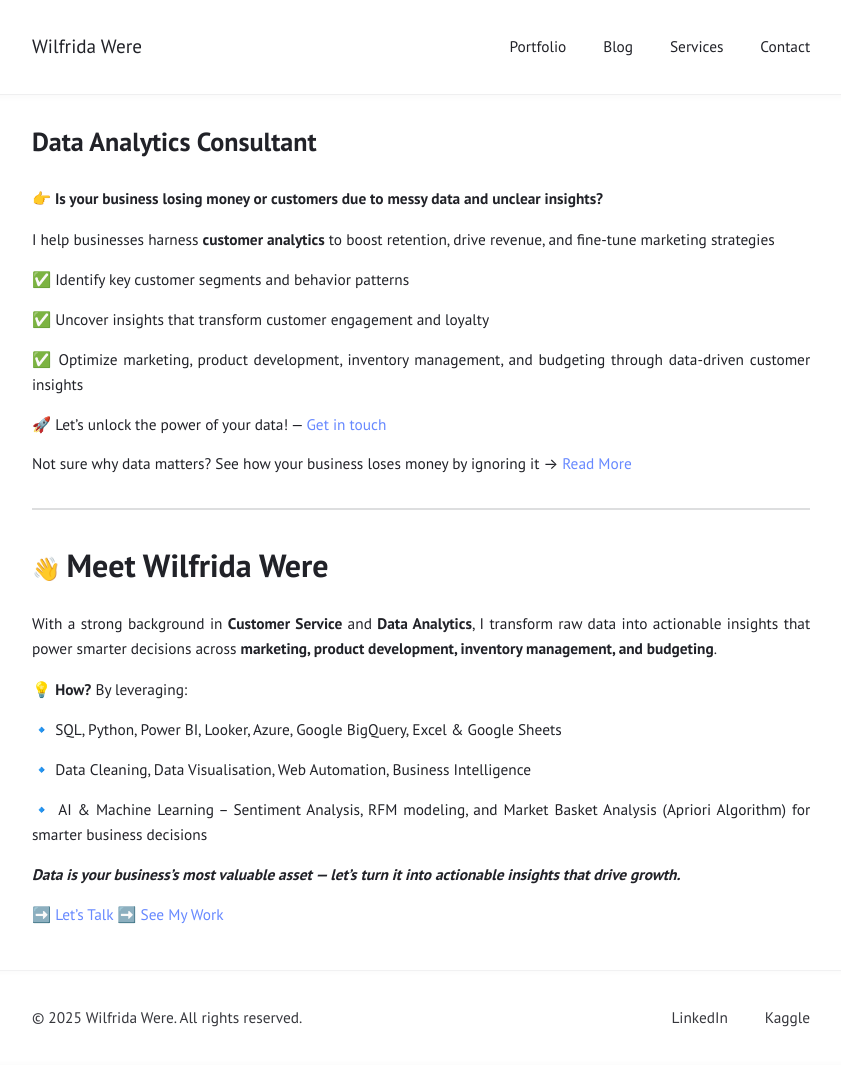
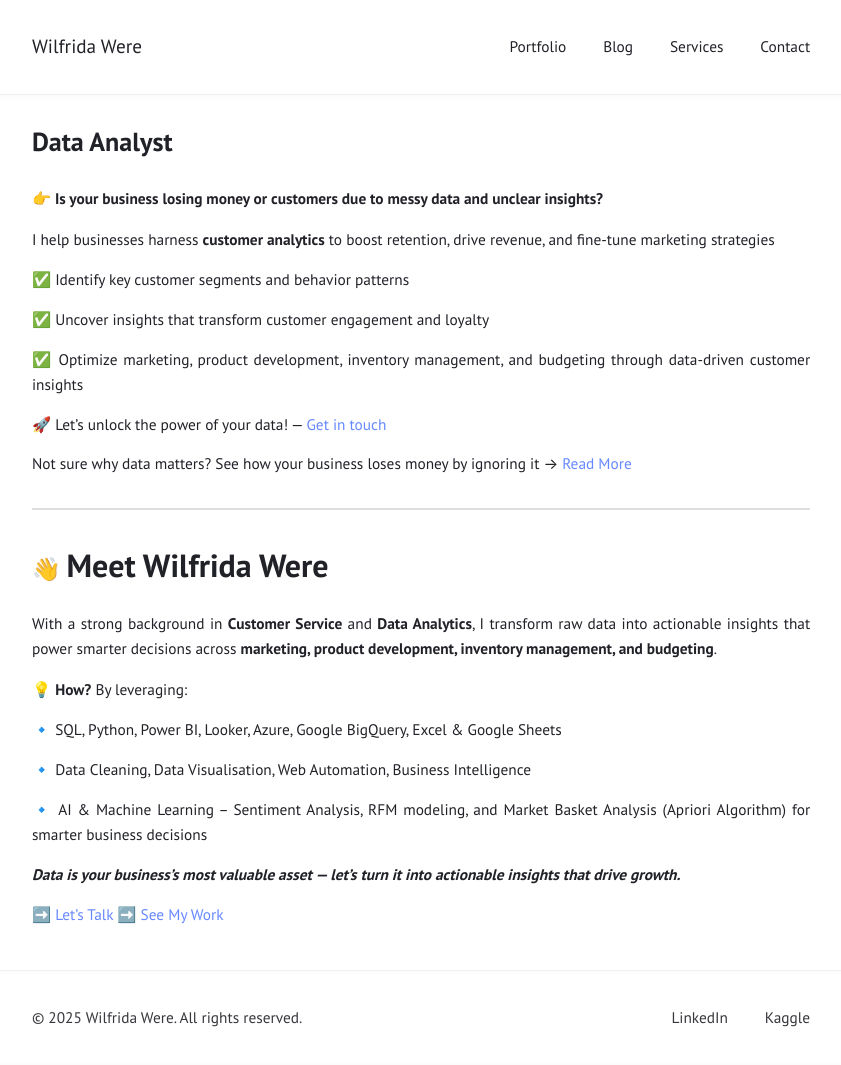
Before and after one commit to Wilfrida-Were/website, a Jekyll site: the page built from index.md, in a window 1280 px wide. Shown: the whole page, without its empty margins (219-1060 px from the left). Built offline with Jekyll 4.4.1, drawn with Linux system fonts in a browser that asks for light colours.

Commit message:
Update index.md

```diff
--- a/index.md
+++ b/index.md
@@ -1,6 +1,6 @@
 ---
 layout: page
-title: "Data Analytics Consultant"
+title: "Data Analyst"
 description: "Wilfrida Were transforms raw data into valuable insights for businesses. Learn more about data, customer data, analytics, and AI automation."
 ---
 
```
